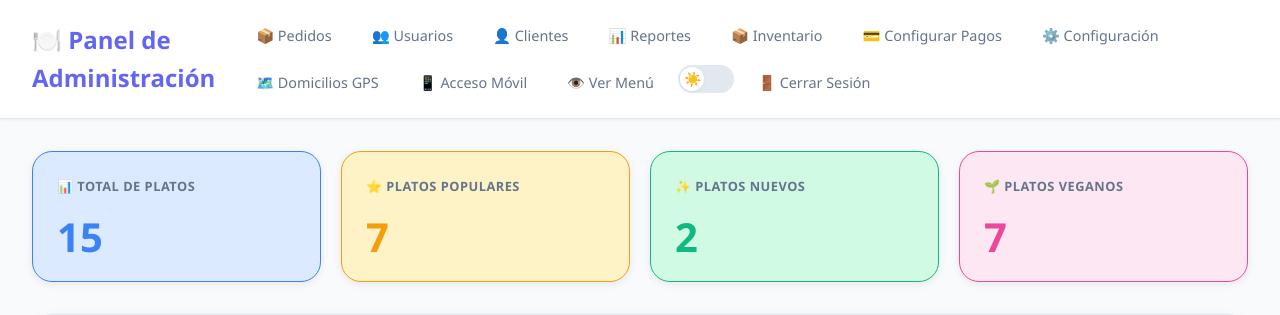
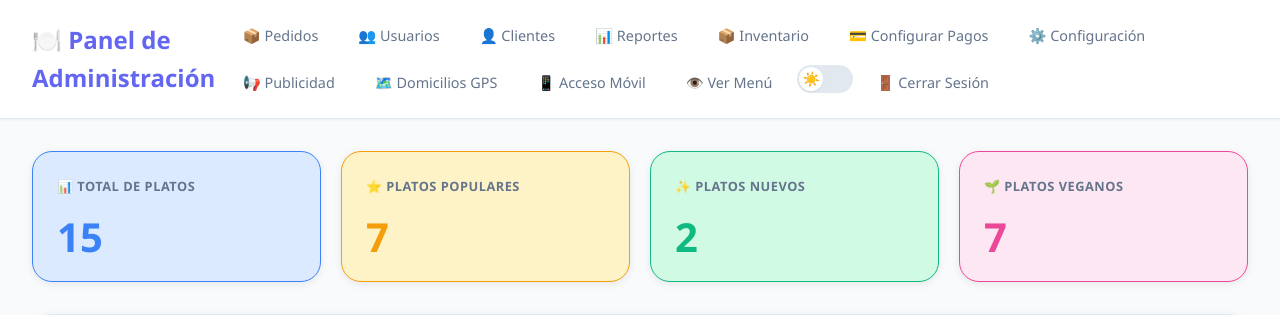
Before and after one commit to globaltekhnologii/restaurante, a PHP site: page /Restaurante/admin.php in a window 1280 px wide. Shown: the top 315 px of the page. Run offline with PHP 8.4, Linux system fonts and the light colour scheme; a user stored in the database is signed in; data comes from the database, SQL or seed files in the repository.

Commit message:
Fix: Agregar enlace al módulo de publicidad en admin sidebar

```diff
--- a/admin.php
+++ b/admin.php
@@ -444,6 +444,7 @@ require_once 'includes/info_negocio.php';
             <a href="inventario.php">📦 Inventario</a>
             <a href="config_pagos.php">💳 Configurar Pagos</a>
             <a href="admin_configuracion.php">⚙️ Configuración</a>
+            <a href="admin_publicidad.php">📢 Publicidad</a>
             <a href="admin_configuracion_domicilios.php">🗺️ Domicilios GPS</a>
             <a href="ver_qr.php" target="_blank">📱 Acceso Móvil</a>
             <a href="index.php" target="_blank">👁️ Ver Menú</a>
```
